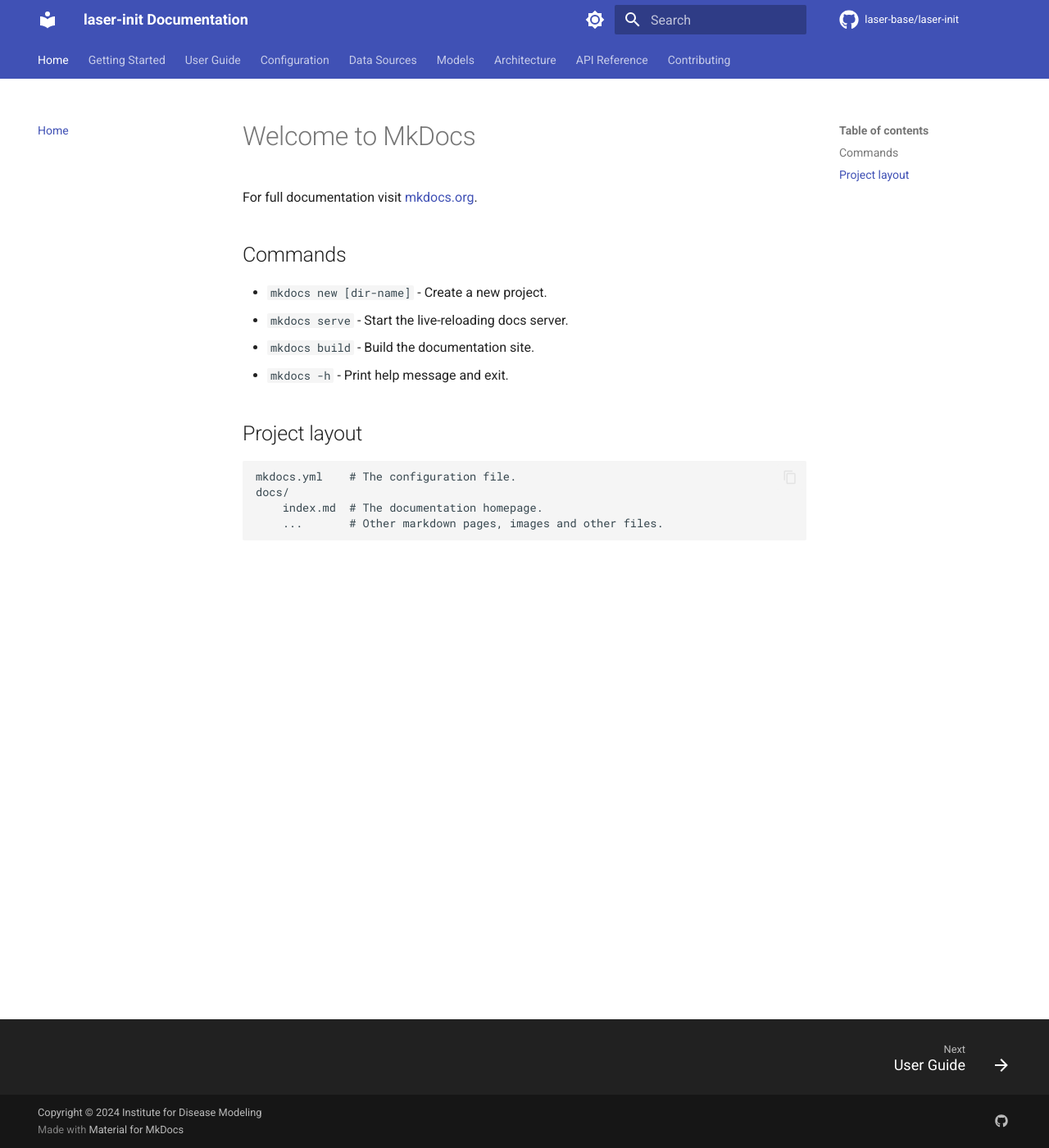
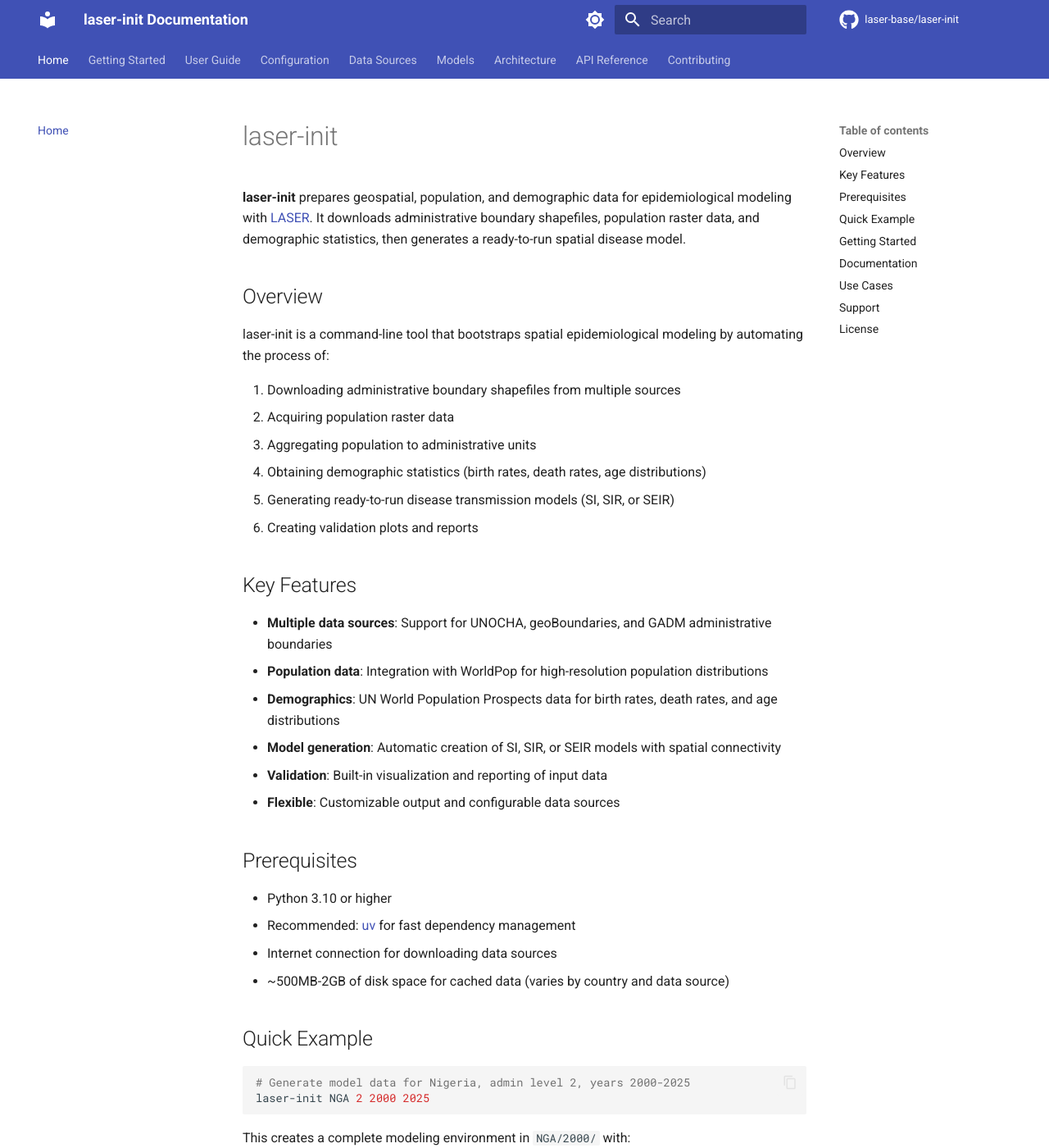
Before and after one commit to clorton/laser-init-mirror, an MkDocs documentation site: the page built from docs/index.md, in a window 1280 px wide and 1400 px high. Shown: the whole window at 82% size. Built offline with MkDocs 1.6.1 and Material for MkDocs 9.7.7, drawn with Linux system fonts in a browser that asks for light colours; comment, search, counter and statistics services are not loaded; the version menu is left out; some of the changed text lies outside the part shown.

````diff
--- a/docs/index.md
+++ b/docs/index.md
@@ -1,17 +1,81 @@
-# Welcome to MkDocs
+# laser-init
 
-For full documentation visit [mkdocs.org](https://www.mkdocs.org).
+**laser-init** prepares geospatial, population, and demographic data for epidemiological modeling with [LASER](https://github.com/laser-base/laser-generic). It downloads administrative boundary shapefiles, population raster data, and demographic statistics, then generates a ready-to-run spatial disease model.
 
-## Commands
+## Overview
 
-* `mkdocs new [dir-name]` - Create a new project.
-* `mkdocs serve` - Start the live-reloading docs server.
-* `mkdocs build` - Build the documentation site.
-* `mkdocs -h` - Print help message and exit.
+laser-init is a command-line tool that bootstraps spatial epidemiological modeling by automating the process of:
 
-## Project layout
+1. Downloading administrative boundary shapefiles from multiple sources
+2. Acquiring population raster data
+3. Aggregating population to administrative units
+4. Obtaining demographic statistics (birth rates, death rates, age distributions)
+5. Generating ready-to-run disease transmission models (SI, SIR, or SEIR)
+6. Creating validation plots and reports
 
-    mkdocs.yml    # The configuration file.
-    docs/
-        index.md  # The documentation homepage.
-        ...       # Other markdown pages, images and other files.
+## Key Features
+
+- **Multiple data sources**: Support for UNOCHA, geoBoundaries, and GADM administrative boundaries
+- **Population data**: Integration with WorldPop for high-resolution population distributions
+- **Demographics**: UN World Population Prospects data for birth rates, death rates, and age distributions
+- **Model generation**: Automatic creation of SI, SIR, or SEIR models with spatial connectivity
+- **Validation**: Built-in visualization and reporting of input data
+- **Flexible**: Customizable output and configurable data sources
+
+## Prerequisites
+
+- Python 3.10 or higher
+- Recommended: [uv](https://docs.astral.sh/uv/) for fast dependency management
+- Internet connection for downloading data sources
+- ~500MB-2GB of disk space for cached data (varies by country and data source)
+
+## Quick Example
+
+```shell
+# Generate model data for Nigeria, admin level 2, years 2000-2025
+laser-init NGA 2 2000 2025
+```
+
+This creates a complete modeling environment in `NGA/2000/` with:
+
+- GeoPackage with administrative boundaries and population
+- Demographic data files (birth rates, death rates, age distribution)
+- Ready-to-run SEIR model script
+- Validation plots and PDF report
+- Configuration file for easy customization
+
+## Getting Started
+
+New to laser-init? Follow these guides:
+
+- [Installation](installation.md) - Install laser-init on your system
+- [Quick Start](quickstart.md) - Run your first model in minutes
+- [User Guide](userguide.md) - Comprehensive usage tutorial
+
+## Documentation
+
+- **[User Guide](userguide.md)** - Complete tutorial and workflows
+- **[Configuration](configuration.md)** - Configure data sources and preferences
+- **[Data Sources](datasources.md)** - Detailed comparison of data sources
+- **[Models](models.md)** - Epidemiological model documentation
+- **[Architecture](architecture.md)** - Developer documentation
+- **[API Reference](api/cli.md)** - API documentation for all modules
+- **[Contributing](contributing.md)** - Development setup and guidelines
+
+## Use Cases
+
+laser-init is ideal for:
+
+- **Rapid prototyping**: Quickly set up spatial disease models for any country
+- **Scenario analysis**: Generate models for different administrative levels and time periods
+- **Research**: Consistent, reproducible data preparation for epidemiological studies
+- **Education**: Teaching spatial modeling with real-world data
+- **Public health**: Emergency preparedness and outbreak response planning
+
+## Support
+
+For issues, questions, or contributions, please visit the [GitHub repository](https://github.com/laser-base/laser-init).
+
+## License
+
+This project is licensed under the MIT License - see the [LICENSE](https://github.com/laser-base/laser-init/blob/main/LICENSE) file for details.
````
Also changed, not shown: doc_plan.md (+88 -10 lines), docs/installation.md (added, +195 -0 lines), docs/quickstart.md (added, +259 -0 lines).
